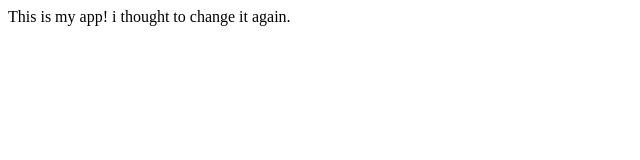
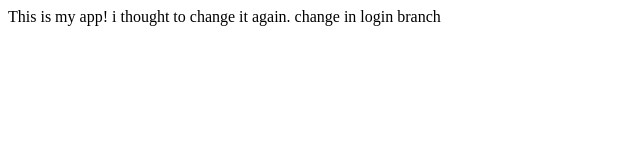
Before and after one commit to AdityaBando/mysamplegit, a plain HTML site: page index.html in a window 1280 px wide. Shown: the whole page, without its empty margins (0-640 px from the left). Drawn offline with Linux system fonts and the light colour scheme.

Commit message:
login commit

```diff
--- a/index.html
+++ b/index.html
@@ -4,5 +4,6 @@
 </head>
 <body>
 i thought to change it again.
+change in login branch
 </body>
 </html>
```
Also changed, not shown: login.html (added, +1 -0 lines).
